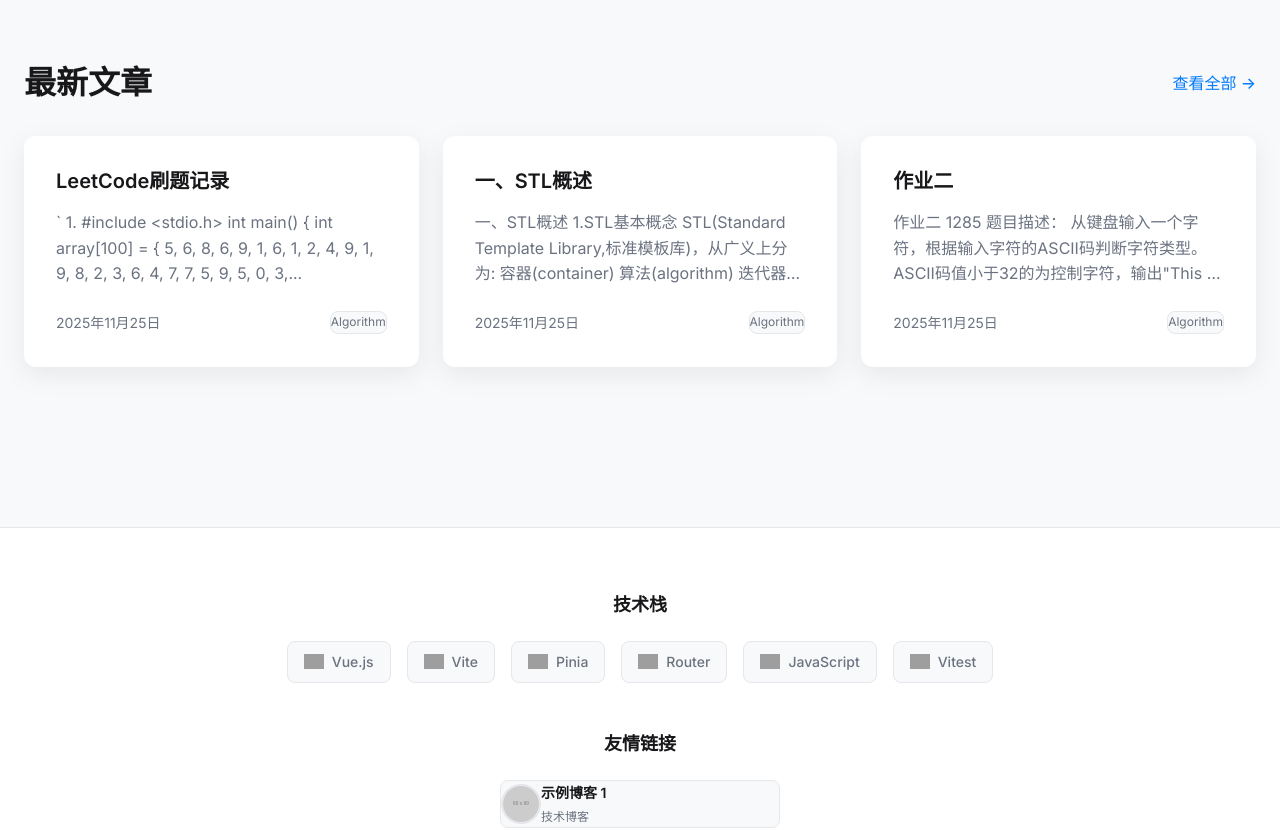
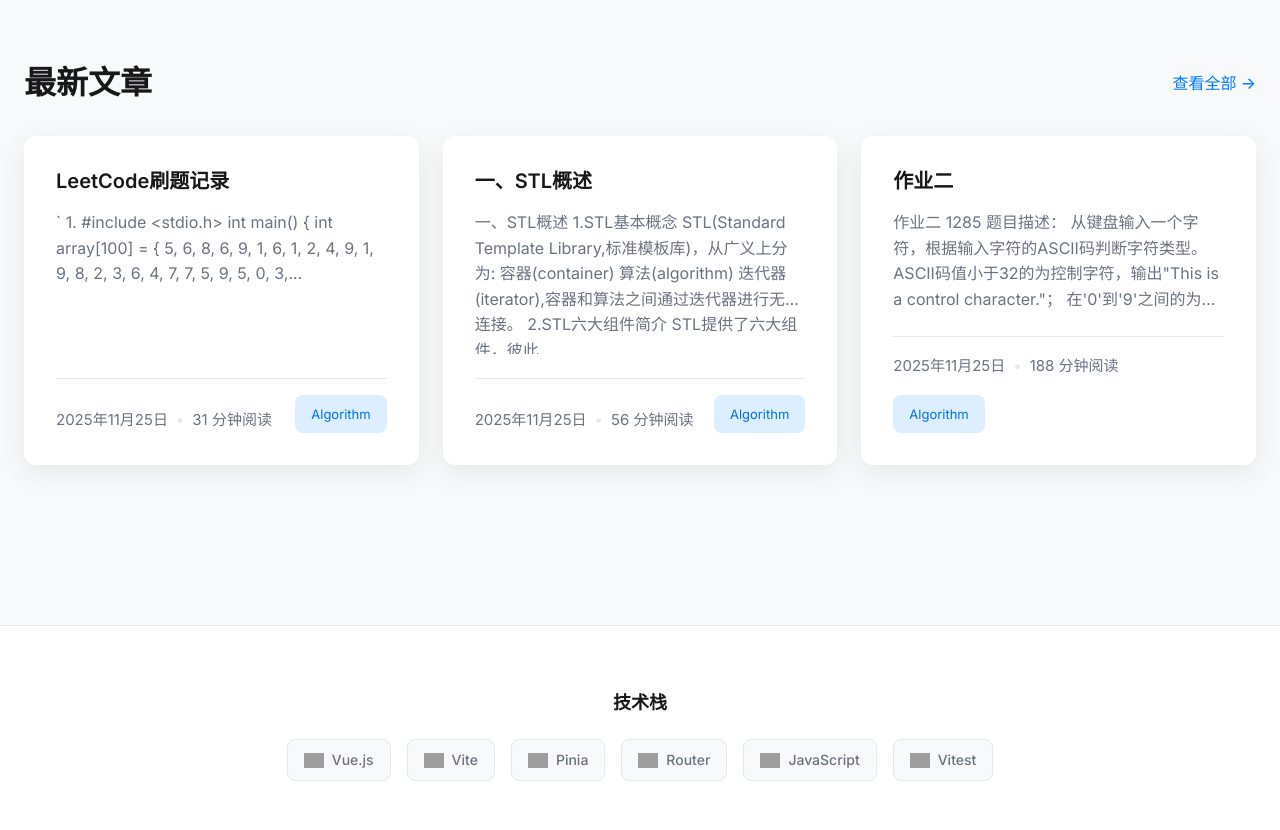
Before and after one commit to Chen0jia0jun/Chen0jia0jun.github.io, a Vue app: page / in a window 1280 px wide. Shown: the part 900-1730 px from the top of the page. Built offline with nearby package versions, Linux system fonts and the light colour scheme; grey boxes are pictures that could not be loaded.

Commit message:
feat: add blog card

```diff
--- /dev/null
+++ b/src/assets/posts/vue/vue-router.md
@@ -0,0 +1,11 @@
+# Vue-router的强大功能
+
+$$
+从能实现的功能与效果方向去学习vue-router，内核与底层暂且忽略
+$$
+
+· 设置页面标题
+
+· 匹配页面内容
+
+· 重定向路由
--- /dev/null
+++ b/src/components/common/blogCard.vue
@@ -0,0 +1,149 @@
+<template>
+  <article
+    class="post-card card"
+    @click="handleClick"
+  >
+    <div class="post-content">
+      <h2 class="post-title">{{ post.title }}</h2>
+      <p class="post-excerpt">{{ post.excerpt }}</p>
+      <div class="post-meta">
+        <div class="post-info">
+          <span class="post-date">{{ formattedDate }}</span>
+          <span class="post-separator">•</span>
+          <span class="post-reading-time">{{ readingTime }}</span>
+        </div>
+        <div class="post-tags" v-if="post.tags && post.tags.length > 0">
+          <span
+            v-for="tag in post.tags"
+            :key="tag"
+            class="post-tag"
+          >
+            {{ tag }}
+          </span>
+        </div>
+      </div>
+    </div>
+  </article>
+</template>
+
+<script setup>
+import { computed } from 'vue'
+import { useRouter } from 'vue-router'
+import { formatDate, getReadingTime } from '@/views/Blog/helpers'
+
+const props = defineProps({
+  post: {
+    type: Object,
+    required: true
+  }
+})
+
+const router = useRouter()
+
+const formattedDate = computed(() => {
+  return formatDate(props.post.createdAt || props.post.date)
+})
+
+const readingTime = computed(() => {
+  return getReadingTime(props.post.content)
+})
+
+const handleClick = () => {
+  router.push(`/blog/${props.post.id}`)
+}
+</script>
+
+<style scoped>
+.post-card {
+  cursor: pointer;
+  transition: transform 0.3s ease;
+  height: 100%;
+  display: flex;
+  flex-direction: column;
+}
+
+.post-card:hover {
+  transform: translateY(-4px);
+}
+
+.post-content {
+  flex: 1;
+  display: flex;
+  flex-direction: column;
+}
+
+.post-title {
+  font-size: 20px;
+  font-weight: 600;
+  color: var(--text-primary);
+  margin-bottom: var(--spacing-4);
+  line-height: 1.3;
+  flex-shrink: 0;
+}
+
+.post-excerpt {
+  color: var(--text-secondary);
+  line-height: 1.6;
+  margin-bottom: var(--spacing-6);
+  flex: 1;
+  display: -webkit-box;
+  -webkit-line-clamp: 4;
+  -webkit-box-orient: vertical;
+  overflow: hidden;
+}
+
+.post-meta {
+  display: flex;
+  justify-content: space-between;
+  align-items: flex-end;
+  flex-wrap: wrap;
+  gap: var(--spacing-4);
+  margin-top: auto;
+  padding-top: var(--spacing-4);
+  border-top: 1px solid var(--border-default);
+}
+
+.post-info {
+  display: flex;
+  align-items: center;
+  gap: var(--spacing-2);
+  color: var(--text-secondary);
+  font-size: 15px;
+}
+
+.post-separator {
+  color: var(--border-default);
+}
+
+.post-reading-time {
+  white-space: nowrap;
+}
+
+.post-tags {
+  display: flex;
+  gap: var(--spacing-2);
+  flex-wrap: wrap;
+}
+
+.post-tag {
+  background-color: var(--primary-100);
+  color: var(--primary-600);
+  padding: var(--spacing-2) var(--spacing-4);
+  border-radius: var(--radius-2);
+  font-size: 13px;
+  border: 1px solid var(--primary-200);
+  white-space: nowrap;
+  min-height: 28px;
+  display: inline-flex;
+  align-items: center;
+  justify-content: center;
+}
+
+@media (max-width: 768px) {
+  .post-meta {
+    flex-direction: column;
+    align-items: flex-start;
+    gap: var(--spacing-3);
+  }
+}
+</style>
--- a/src/components/layout/Footer.vue
+++ b/src/components/layout/Footer.vue
@@ -24,7 +24,7 @@
 
       <!-- 友情链接 -->
       <div class="footer-section friends-section">
-        <h3>友情链接</h3>
+        <h3>友链</h3>
         <div class="friends-grid">
           <a
             v-for="link in friendLinks"
@@ -33,6 +33,7 @@
             target="_blank"
             rel="noopener noreferrer"
             class="friend-link"
+            :title="link.description"
           >
             <div class="friend-avatar">
               <img :src="link.avatar" :alt="link.name" />
@@ -50,7 +51,7 @@
       <div class="footer-bottom">
         <div class="footer-bottom-content">
           <p class="copyright">
-            © 2003-{{ currentYear }} Cisphus World.
+            © 2025-{{ currentYear }} Cisphus World.
           </p>
           <div class="footer-stats">
             <span class="stat-item">{{ photoStore.photosCount }} 张照片</span>
@@ -159,6 +160,12 @@ export default {
         avatar: 'https://via.placeholder.com/60',
         url: 'https://example.com'
       },
+      {
+        url: "https://blog.lengineerc.com/",
+        avatar: "https://avatars.githubusercontent.com/u/134991304",
+        name: "LengineerC's Blog",
+        description: "On n'oublie jamais une personne, on s'habitue seulement à son absence."
+      }
     ]
 
     return {
--- a/src/views/Blog/index.vue
+++ b/src/views/Blog/index.vue
@@ -57,33 +57,11 @@
 
       <!-- Posts Grid -->
       <div class="posts-grid" v-if="filteredPosts.length > 0">
-        <article
+        <BlogCard
           v-for="post in paginatedPosts"
           :key="post.id"
-          class="post-card card"
-          @click="$router.push(`/blog/${post.id}`)"
-        >
-          <div class="post-content">
-            <h2 class="post-title">{{ post.title }}</h2>
-            <p class="post-excerpt">{{ post.excerpt }}</p>
-            <div class="post-meta">
-              <div class="post-info">
-                <span class="post-date">{{ formatDate(post.createdAt || post.date) }}</span>
-                <span class="post-separator">•</span>
-                <span class="post-reading-time">{{ getReadingTime(post.content) }}</span>
-              </div>
-              <div class="post-tags" v-if="post.tags.length > 0">
-                <span
-                  v-for="tag in post.tags"
-                  :key="tag"
-                  class="post-tag"
-                >
-                  {{ tag }}
-                </span>
-              </div>
-            </div>
-          </div>
-        </article>
+          :post="post"
+        />
       </div>
 
       <!-- Empty State -->
@@ -136,10 +114,14 @@
 <script >
 import { ref, computed } from 'vue'
 import { useBlogStore } from '@/store/blog'
-import { formatDate, getReadingTime, paginatePosts, calculateVisiblePages } from './helpers'
+import { paginatePosts, calculateVisiblePages } from './helpers'
+import BlogCard from '@/components/common/blogCard.vue'
 
 export default {
   name: 'Blog',
+  components: {
+    BlogCard
+  },
   setup() {
     const blogStore = useBlogStore()
 
@@ -260,8 +242,6 @@ export default {
       isFormValid,
       setTagFilter,
       changePage,
-      formatDate,
-      getReadingTime,
       resetForm,
       resetPagination
     }
@@ -514,91 +494,6 @@ export default {
   margin-bottom: var(--spacing-12);
 }
 
-.post-card {
-  cursor: pointer;
-  transition: transform 0.3s ease;
-  height: 100%;
-  display: flex;
-  flex-direction: column;
-}
-
-.post-card:hover {
-  transform: translateY(-4px);
-}
-
-.post-content {
-  flex: 1;
-  display: flex;
-  flex-direction: column;
-}
-
-.post-title {
-  font-size: 20px;
-  font-weight: 600;
-  color: var(--text-primary);
-  margin-bottom: var(--spacing-4);
-  line-height: 1.3;
-  flex-shrink: 0;
-}
-
-.post-excerpt {
-  color: var(--text-secondary);
-  line-height: 1.6;
-  margin-bottom: var(--spacing-6);
-  flex: 1;
-  display: -webkit-box;
-  -webkit-line-clamp: 4;
-  -webkit-box-orient: vertical;
-  overflow: hidden;
-}
-
-.post-meta {
-  display: flex;
-  justify-content: space-between;
-  align-items: flex-end;
-  flex-wrap: wrap;
-  gap: var(--spacing-4);
-  margin-top: auto;
-  padding-top: var(--spacing-4);
-  border-top: 1px solid var(--border-default);
-}
-
-.post-info {
-  display: flex;
-  align-items: center;
-  gap: var(--spacing-2);
-  color: var(--text-secondary);
-  font-size: 15px;
-}
-
-.post-separator {
-  color: var(--border-default);
-}
-
-.post-reading-time {
-  white-space: nowrap;
-}
-
-.post-tags {
-  display: flex;
-  gap: var(--spacing-2);
-  flex-wrap: wrap;
-}
-
-.post-tag {
-  background-color: var(--primary-100);
-  color: var(--primary-600);
-  padding: var(--spacing-2) var(--spacing-4);
-  border-radius: var(--radius-2);
-  font-size: 13px;
-  border: 1px solid var(--primary-200);
-  white-space: nowrap;
-  min-height: 28px;
-  display: inline-flex;
-  align-items: center;
-  justify-content: center;
-}
-
 /* Empty State */
 .empty-state {
   text-align: center;
@@ -711,12 +606,6 @@ export default {
     gap: var(--spacing-4);
   }
 
-  .post-meta {
-    flex-direction: column;
-    align-items: flex-start;
-    gap: var(--spacing-3);
-  }
-
   .form-actions {
     flex-direction: column;
     gap: var(--spacing-3);
--- a/src/views/Home/index.vue
+++ b/src/views/Home/index.vue
@@ -70,27 +70,11 @@
           </router-link>
         </div>
         <div class="posts-grid">
-          <article
-            v-for="post in recentPosts.slice(0, 3)"
+          <BlogCard
+            v-for="post in recentPosts.slice(0,3)"
             :key="post.id"
-            class="post-card card"
-            @click="$router.push(`/blog/${post.id}`)"
-          >
-            <h3 class="post-title">{{ post.title }}</h3>
-            <p class="post-excerpt">{{ post.excerpt }}</p>
-            <div class="post-meta">
-              <span class="post-date">{{ formatDate(post.createdAt || post.date) }}</span>
-              <div class="post-tags">
-                <span
-                  v-for="tag in post.tags"
-                  :key="tag"
-                  class="post-tag"
-                >
-                  {{ tag }}
-                </span>
-              </div>
-            </div>
-          </article>
+            :post="post"
+            />
         </div>
       </div>
     </section>
@@ -101,9 +85,13 @@
 import { computed } from 'vue'
 import { usePhotoStore } from '@/store/photos'
 import { useBlogStore } from '@/store/blog'
+import BlogCard from '@/components/common/blogCard.vue'
 
 export default {
   name: 'Home',
+  components:{
+    BlogCard
+  },
   setup() {
     const photoStore = usePhotoStore()
     const blogStore = useBlogStore()
@@ -397,61 +385,6 @@ export default {
   gap: var(--spacing-6);
 }
 
-.post-card {
-  cursor: pointer;
-  transition: transform 0.3s ease;
-}
-
-.post-card:hover {
-  transform: translateY(-4px);
-}
-
-.post-title {
-  font-size: 20px;
-  font-weight: 600;
-  color: var(--text-primary);
-  margin-bottom: var(--spacing-4);
-  line-height: 1.3;
-}
-
-.post-excerpt {
-  color: var(--text-secondary);
-  line-height: 1.6;
-  margin-bottom: var(--spacing-6);
-  display: -webkit-box;
-  -webkit-line-clamp: 3;
-  -webkit-box-orient: vertical;
-  overflow: hidden;
-}
-
-.post-meta {
-  display: flex;
-  justify-content: space-between;
-  align-items: center;
-  flex-wrap: wrap;
-  gap: var(--spacing-4);
-}
-
-.post-date {
-  color: var(--text-secondary);
-  font-size: 14px;
-}
-
-.post-tags {
-  display: flex;
-  gap: var(--spacing-2);
-  flex-wrap: wrap;
-}
-
-.post-tag {
-  background-color: var(--bg-page);
-  color: var(--text-secondary);
-  padding: var(--spacing-1) var(--spacing-3);
-  border-radius: var(--radius-2);
-  font-size: 12px;
-  border: 1px solid var(--border-default);
-}
-
 /* 响应式设计 */
 @media (max-width: 768px) {
   .hero-title {
@@ -502,10 +435,5 @@ export default {
   .hero-subtitle {
     font-size: 16px;
   }
-
-  .post-meta {
-    flex-direction: column;
-    align-items: flex-start;
-  }
 }
 </style>
```
